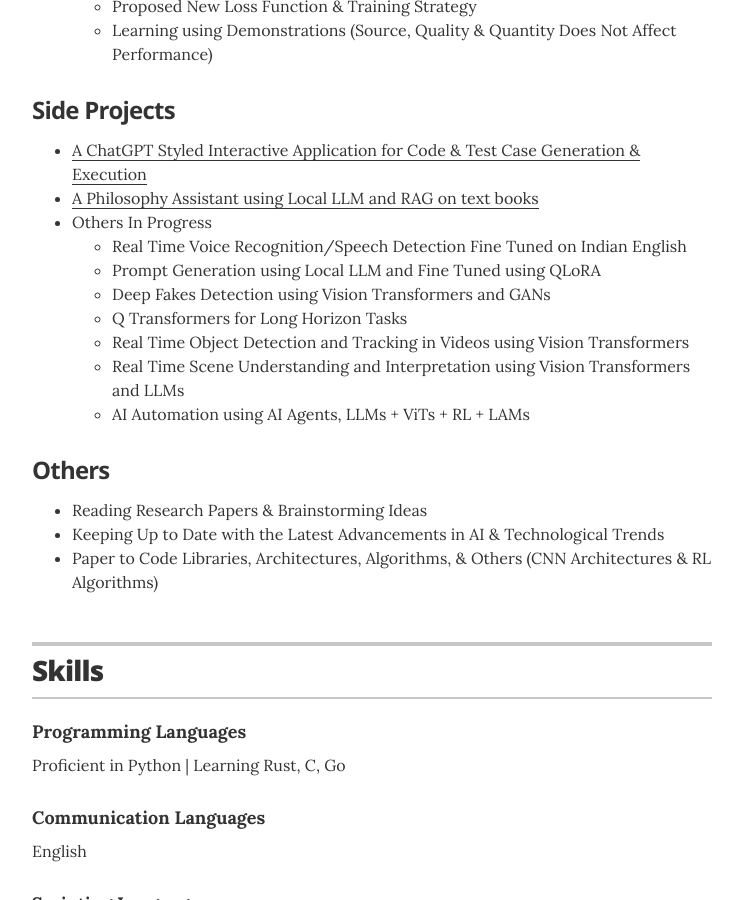
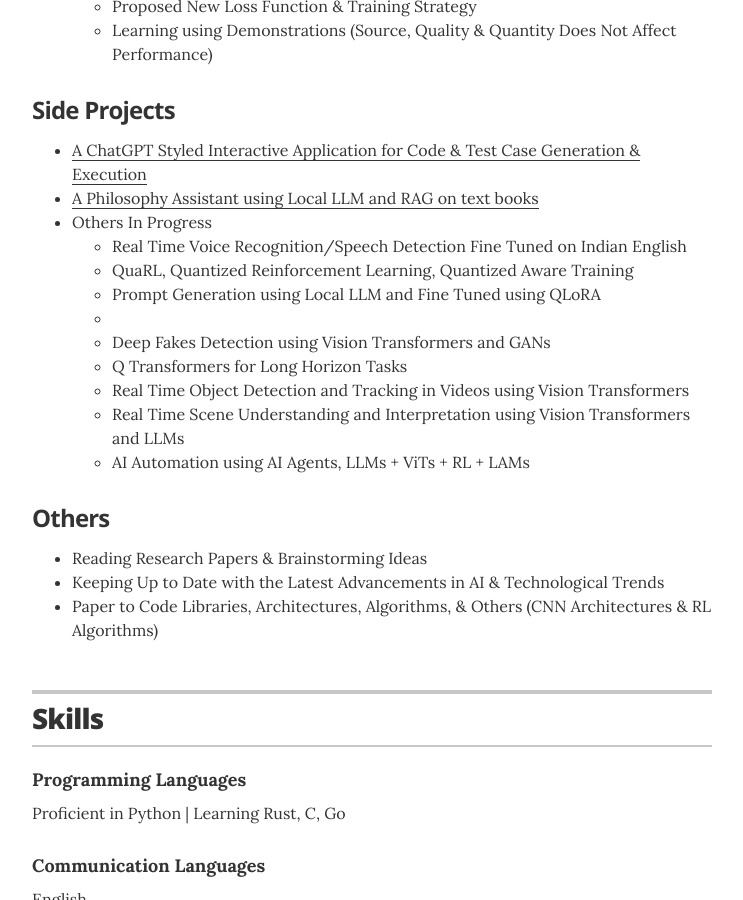
Before and after one commit to Vidharth/Vidharth.github.io, a Jekyll site: the page built from index.html, in a window 1280 px wide and 900 px high, scrolled down 2681 px. Shown: the whole window, without its empty margins (268-1011 px from the left). Built offline with Jekyll 4.4.1, drawn with Linux system fonts in a browser that asks for light colours.

Commit message:
Update projects.yml

```diff
--- a/_data/projects.yml
+++ b/_data/projects.yml
@@ -64,7 +64,9 @@
       <li> Others In Progress </li>
         <ul class="resume-item-list">
           <li> Real Time Voice Recognition/Speech Detection Fine Tuned on Indian English </li>
+          <li> QuaRL, Quantized Reinforcement Learning, Quantized Aware Training </li>
           <li> Prompt Generation using Local LLM and Fine Tuned using QLoRA </li>
+          <li>  </li>
           <li> Deep Fakes Detection using Vision Transformers and GANs </li>
           <li> Q Transformers for Long Horizon Tasks </li>
           <li> Real Time Object Detection and Tracking in Videos using Vision Transformers </li>
```
